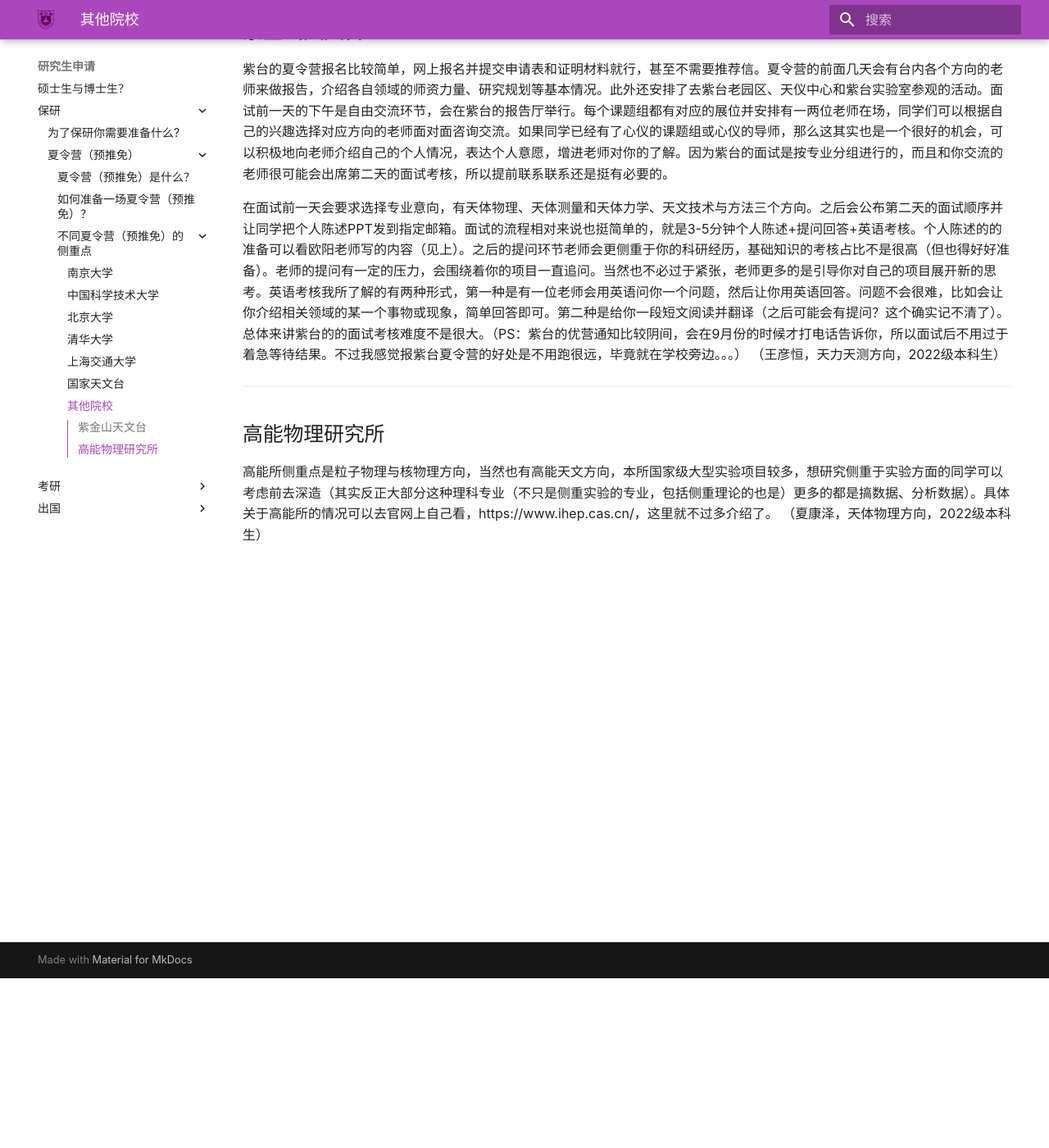
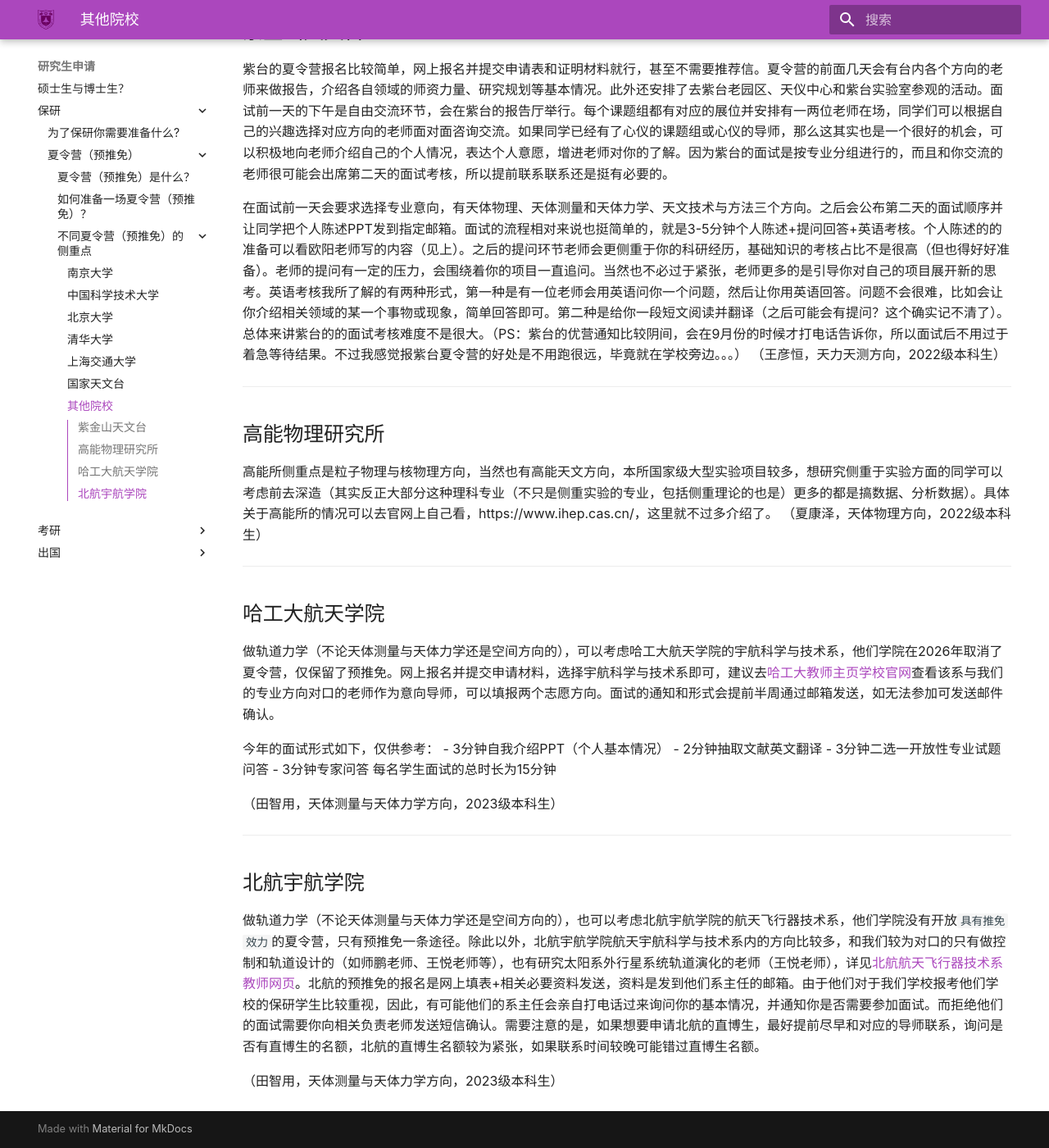
Before and after one commit to nju-astronomy/NJU-ASA, an MkDocs documentation site: the page built from docs/pathway/domestic_grad/by_recommended/summer_camp_focus/other_camps.md, in a window 1280 px wide and 1400 px high, scrolled down 207 px. Shown: the whole window at 82% size. Built offline with MkDocs 1.6.1 and Material for MkDocs 9.7.7, drawn with Linux system fonts in a browser that asks for light colours; some web fonts are replaced.

Commit message:
Update summer camp details for 哈工大 and 北航
Added information about summer camps at 哈工大航天学院 and 北航宇航学院, including application procedures and interview formats.

```diff
--- a/docs/pathway/domestic_grad/by_recommended/summer_camp_focus/other_camps.md
+++ b/docs/pathway/domestic_grad/by_recommended/summer_camp_focus/other_camps.md
@@ -13,3 +13,30 @@
 
 高能所侧重点是粒子物理与核物理方向，当然也有高能天文方向，本所国家级大型实验项目较多，想研究侧重于实验方面的同学可以考虑前去深造（其实反正大部分这种理科专业（不只是侧重实验的专业，包括侧重理论的也是）更多的都是搞数据、分析数据）。具体关于高能所的情况可以去官网上自己看，https://www.ihep.cas.cn/，这里就不过多介绍了。
 （夏康泽，天体物理方向，2022级本科生）
+
+---
+
+## 哈工大航天学院
+
+做轨道力学（不论天体测量与天体力学还是空间方向的），可以考虑哈工大航天学院的宇航科学与技术系，他们学院在2026年取消了夏令营，仅保留了预推免。网上报名并提交申请材料，选择宇航科学与技术系即可，建议去[哈工大教师主页学校官网]查看该系与我们的专业方向对口的老师作为意向导师，可以填报两个志愿方向。面试的通知和形式会提前半周通过邮箱发送，如无法参加可发送邮件确认。
+
+今年的面试形式如下，仅供参考：
+- 3分钟自我介绍PPT（个人基本情况）
+- 2分钟抽取文献英文翻译
+- 3分钟二选一开放性专业试题问答
+- 3分钟专家问答
+每名学生面试的总时长为15分钟
+
+[哈工大教师主页学校官网]:https://homepage.hit.edu.cn/home-index
+
+（田智用，天体测量与天体力学方向，2023级本科生）
+
+---
+
+## 北航宇航学院
+
+做轨道力学（不论天体测量与天体力学还是空间方向的），也可以考虑北航宇航学院的航天飞行器技术系，他们学院没有开放`具有推免效力`的夏令营，只有预推免一条途径。除此以外，北航宇航学院航天宇航科学与技术系内的方向比较多，和我们较为对口的只有做控制和轨道设计的（如师鹏老师、王悦老师等），也有研究太阳系外行星系统轨道演化的老师（王悦老师），详见[北航航天飞行器技术系教师网页]。北航的预推免的报名是网上填表+相关必要资料发送，资料是发到他们系主任的邮箱。由于他们对于我们学校报考他们学校的保研学生比较重视，因此，有可能他们的系主任会亲自打电话过来询问你的基本情况，并通知你是否需要参加面试。而拒绝他们的面试需要你向相关负责老师发送短信确认。需要注意的是，如果想要申请北航的直博生，最好提前尽早和对应的导师联系，询问是否有直博生的名额，北航的直博生名额较为紧张，如果联系时间较晚可能错过直博生名额。
+
+[北航航天飞行器技术系教师网页]:https://www.sa.buaa.edu.cn/szdw/qtjs.htm
+
+（田智用，天体测量与天体力学方向，2023级本科生）
```
